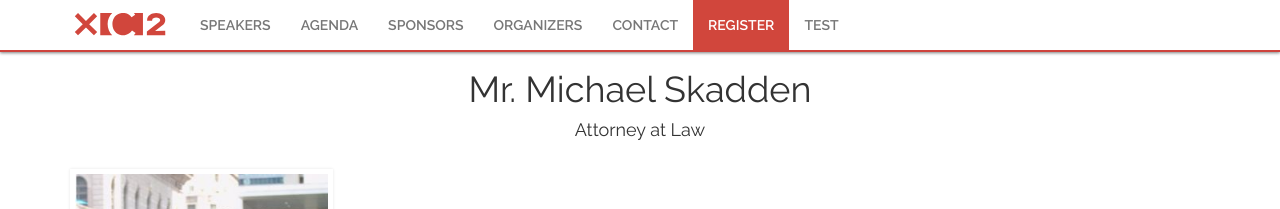
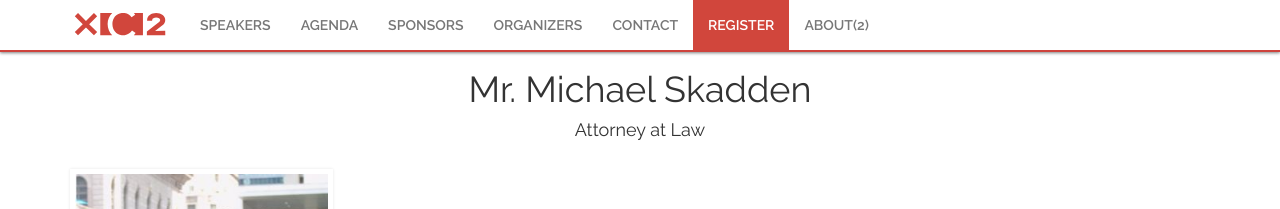
Before and after one commit to gnawalishyam/jekyll, a Jekyll site: the page built from _posts/2018-01-11-Michael-Skadden.md, in a window 1280 px wide. Shown: the top 209 px of the page. Built offline with Jekyll 4.4.1, drawn with Linux system fonts in a browser that asks for light colours; some web fonts are replaced.

Commit message:
Change href on test about 2 page

```diff
--- a/_layouts/default.html
+++ b/_layouts/default.html
@@ -51,7 +51,7 @@
 					<li><a class="nav-item text-center" href="#organizers">Organizers</a></li>
 					<li><a class="nav-item text-center" href="#contact">Contact</a></li>
 					<li><a class="nav-item text-center register" href="#register">Register</a></li>
-					<li><a class="nav-item text-center" href="#test">Test</a></li>
+					<li><a class="nav-item text-center" href="#About(2)">About(2)</a></li>
 					{% else %}
 					<li><a class="nav-item text-center" href="/#speakers">Speakers</a></li>
 					<li><a class="nav-item text-center" href="/#agenda">Agenda</a></li>
@@ -59,7 +59,7 @@
 					<li><a class="nav-item text-center" href="/#organizers">Organizers</a></li>
 					<li><a class="nav-item text-center" href="/#contact">Contact</a></li>
 					<li><a class="nav-item text-center register" href="/#register">Register</a></li>
-					<li><a class="nav-item text-center" href="/#test">Test</a></li>
+					<li><a class="nav-item text-center" href="/#About(2)">About(2)</a></li>
 					{% endif %}
 				</ul>
 			</div>
```
